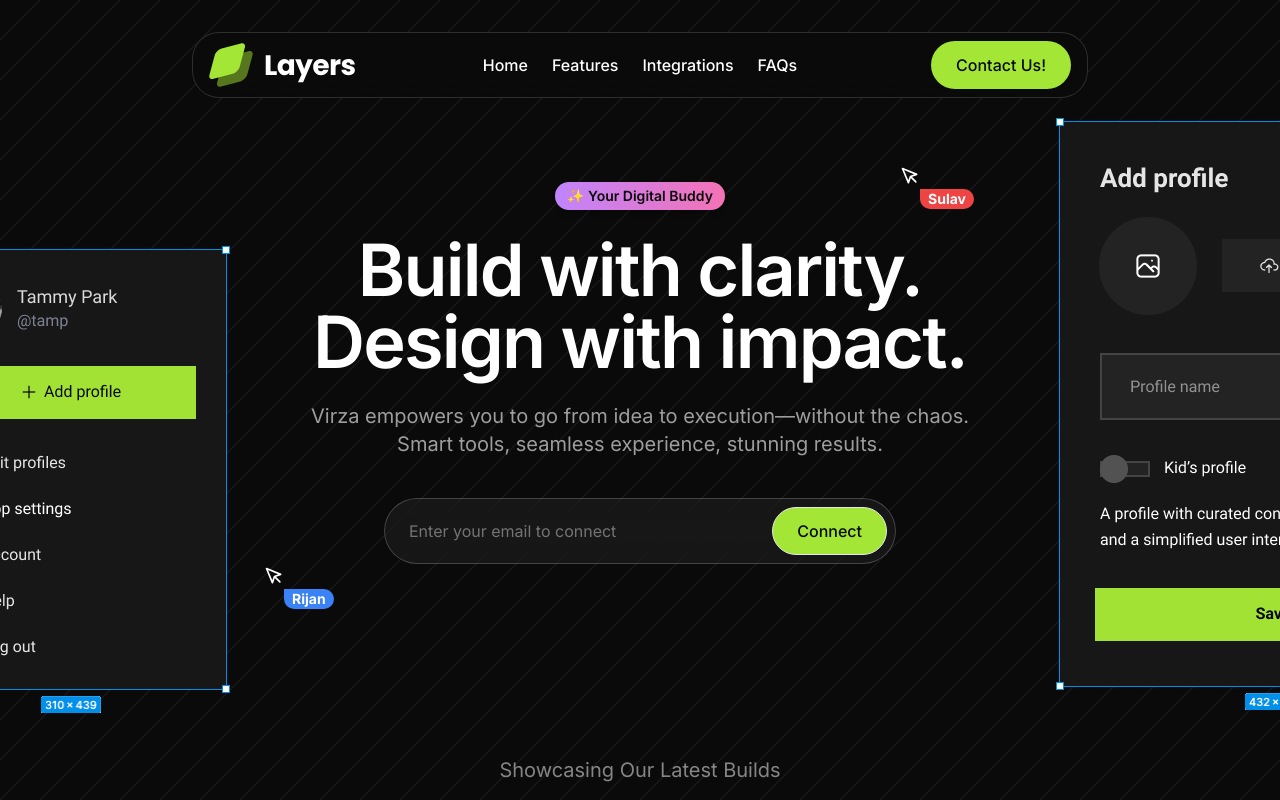
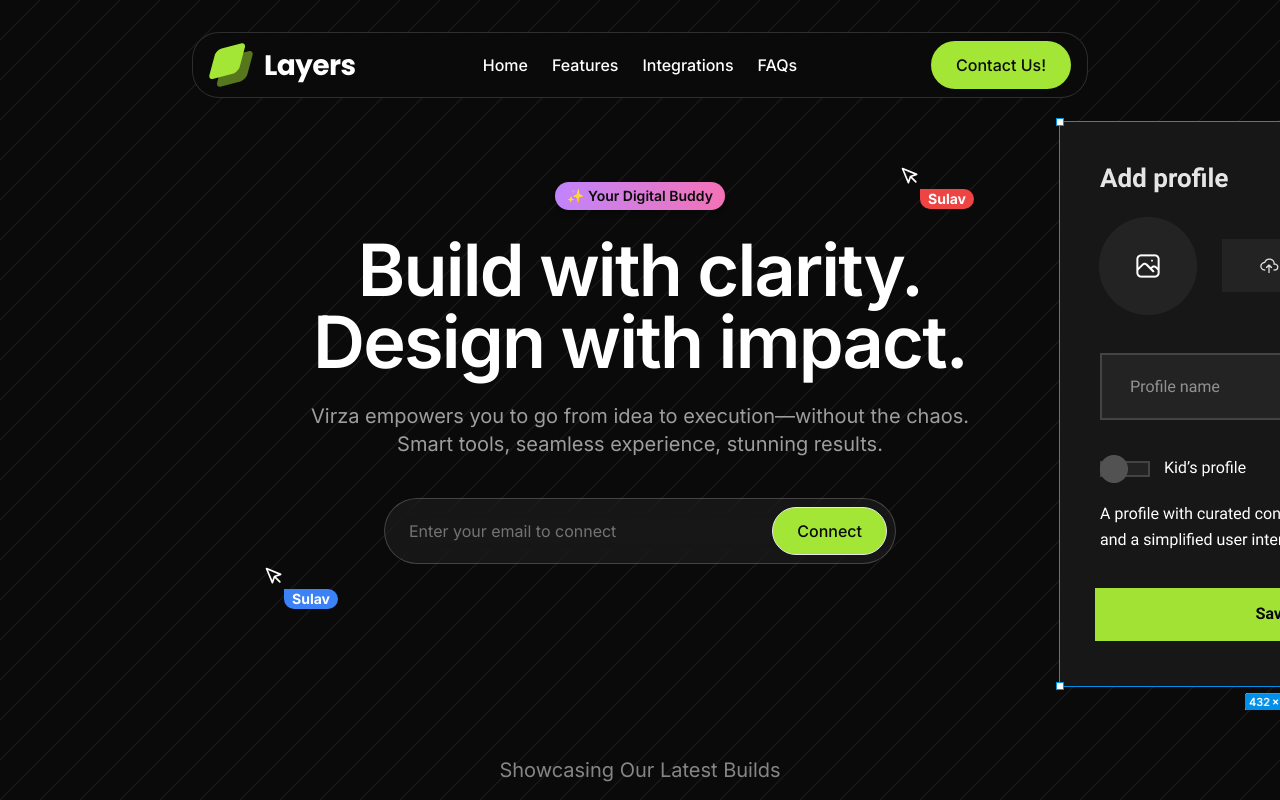
Before and after one commit to iamsulavgautam/virza-website, a Next.js app: page / in a window 1280 px wide. Shown: the top 800 px of the page. Built offline with nearby package versions, Linux system fonts and the light colour scheme.

Commit message:
so called complete

```diff
--- a/src/sections/Hero.tsx
+++ b/src/sections/Hero.tsx
@@ -135,11 +135,11 @@ export default function Hero() {
           className="absolute -left-32 top-16 hidden lg:block"
           drag
         >
-          <Image
+          {/* <Image
             draggable={false}
-            src={designExample1}
+            src={designExample2}
             alt="design example 1"
-          />
+          /> */}
         </motion.div>
 
         {/* Left Pointer */}
@@ -148,7 +148,7 @@ export default function Hero() {
           initial={{ opacity: 0, y: 100, x: -200 }}
           className="absolute top-96 left-56 hidden lg:block"
         >
-          <Pointer name="Rijan" />
+          <Pointer name="Sulav" />
         </motion.div>
 
         {/* Right Design */}
```
Also changed, not shown: 1 other file (tests, documents, lock files or other folders).
